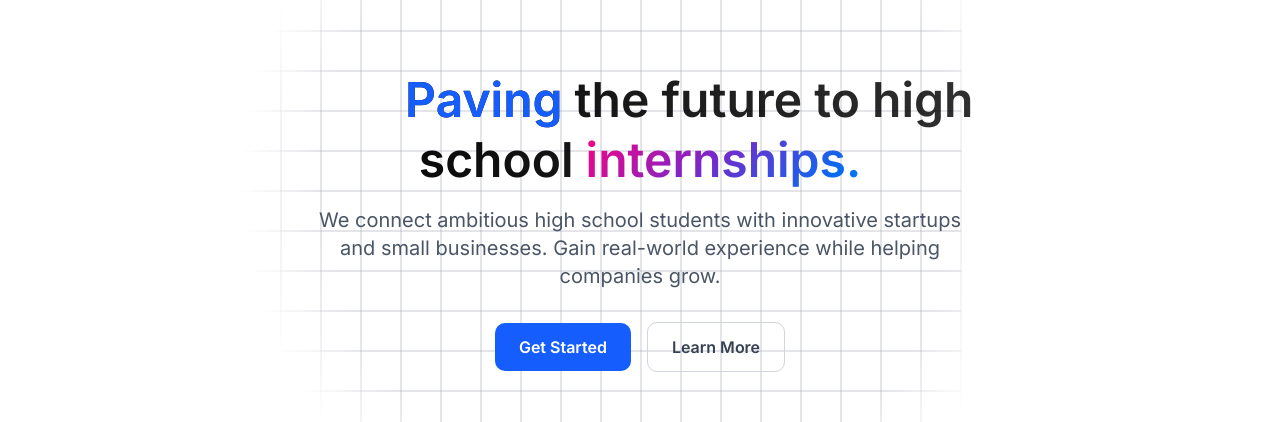
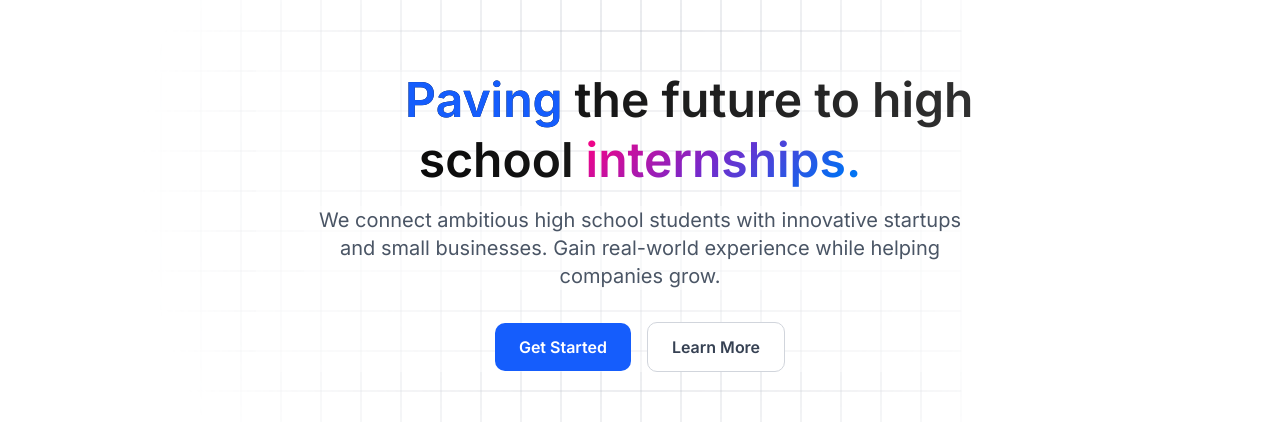
Before and after one commit to joininturn/landing-page, a Next.js app: page / in a window 1280 px wide. Shown: the part 170-592 px from the top of the page. Built offline with nearby package versions, Linux system fonts and the light colour scheme.

Commit message:
fix: fix the nav bar blurring after cursor nuke

```diff
--- a/src/app/page.tsx
+++ b/src/app/page.tsx
@@ -17,7 +17,7 @@ export default function Home() {
   return (
     <div className="flex flex-col min-h-screen">
       <Navigation />
-      <InteractiveGridPattern className="md:[mask-image:radial-gradient(circle_400px_at_50%_50%,white_80%,transparent_100%)] [mask-image:radial-gradient(circle_300px_at_50%_50%,white_80%,transparent_100%)] absolute inset-0 w-screen h-150 md:h-175 z-0" />
+      <InteractiveGridPattern className="md:[mask-image:radial-gradient(circle_500px_at_50%_50%,white_10%,transparent_100%)] [mask-image:radial-gradient(circle_300px_at_50%_50%,white_50%,transparent_100%)] absolute inset-0 w-screen h-150 md:h-175 z-0" />
       <Hook />
       <AboutSection />
       <Features />
--- a/src/components/Hook.tsx
+++ b/src/components/Hook.tsx
@@ -8,7 +8,7 @@ export default function Hook() {
 
     return (
         <section className="relative flex flex-col mx-auto pt-24 md:mt-20 w-[90%] max-w-[1200px] min-h-[500px] overflow-hidden">
-            <div className="motto relative items-center justify-center w-[90%] md:w-2/3 md:min-w-[500px] h-fit text-center mx-auto z-10">
+            <div className="motto relative items-center justify-center w-[90%] md:w-2/3 md:min-w-[500px] h-fit text-center mx-auto z-10 bg-white/50">
                 <h1
                     className="text-3xl md:text-5xl font-semibold leading-tight bg-gradient-to-r from-black to-black/80 text-transparent bg-clip-text mb-4"
                 >
@@ -16,7 +16,7 @@ export default function Hook() {
 
                     the future to high school <AuroraText className="inline-block" >internships.</AuroraText>
                 </h1>
-                <p className="text-lg md:text-xl text-gray-600 mb-8 max-w-2xl mx-auto">
+                <p className="text-lg md:text-xl text-gray-600 mb-8 max-w-2xl mx-auto bg-white/50">
                     We connect ambitious high school students with innovative startups and small businesses.
                     Gain real-world experience while helping companies grow.
                 </p>
@@ -29,7 +29,7 @@ export default function Hook() {
                     </a>
                     <a
                         href="#about"
-                        className="border border-gray-300 hover:border-blue-600 text-gray-700 hover:text-blue-600 px-6 py-3 rounded-lg font-semibold transition-all duration-200 hover:shadow-md"
+                        className="border bg-white border-gray-300 hover:border-blue-600 text-gray-700 hover:text-blue-600 px-6 py-3 rounded-lg font-semibold transition-all duration-200 hover:shadow-md"
                     >
                         Learn More
                     </a>
--- a/src/components/Navigation.tsx
+++ b/src/components/Navigation.tsx
@@ -71,8 +71,7 @@ export default function Navigation() {
     }
 
     return (
-        <div className="w-screen bg-white/80">
-        <nav className="sticky top-0 left-0 mx-auto p-3 flex flex-row w-screen max-w-[1200px] h-16 z-50 bg-white/80 backdrop-blur-sm border-b border-gray-100">
+        <nav className="sticky top-0 left-0 mx-auto p-3 flex flex-row w-screen max-w-[1200px] h-16 z-50 bg-white/20 backdrop-blur-sm border-b border-gray-100">
             { /* logo/link to homepage */ }
             <a aria-label="Hyperlink to InTurn's Homepage" href="/" className="flex flex-row items-center justify-center ml-0 md:ml-6 order-2 md:order-1">
                 <InturnLogo color="oklch(48.8% 0.243 264.376)" className="h-6 w-6" />
@@ -94,6 +93,5 @@ export default function Navigation() {
                 <div className="w-3 h-3 -top-1 -right-1 rounded-full absolute bg-blue-500" />
             </div>
         </nav>
-        </div>
     )
 }
```
